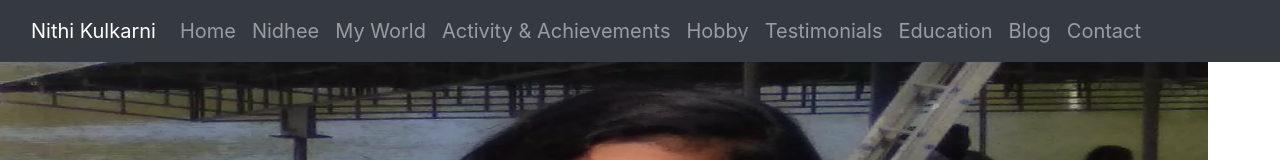
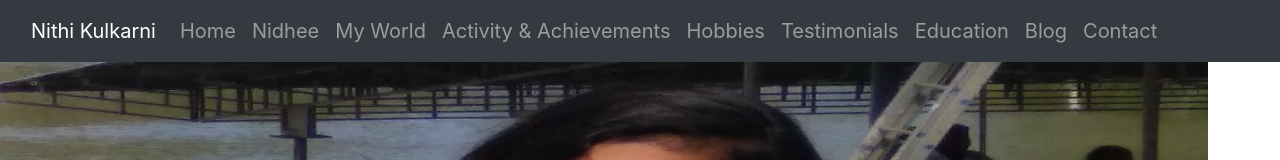
Before and after one commit to kuldeepvirpura/nidhi, a plain HTML site: page index.html in a window 1280 px wide. Shown: the top 160 px of the page. Drawn offline with nearby package versions, Linux system fonts and the light colour scheme; grey boxes are pictures that could not be loaded.

Commit message:
navchange

```diff
--- a/index.html
+++ b/index.html
@@ -39,7 +39,7 @@
                     <a class="nav-link" href="#achievements">Activity & Achievements</a>
                 </li>
                 <li class="nav-item">
-                    <a class="nav-link" href="#hobby">Hobby</a>
+                    <a class="nav-link" href="#hobby">Hobbies</a>
                 </li>
                 <li class="nav-item">
                     <a class="nav-link" href="#testimonial">Testimonials</a>
```
